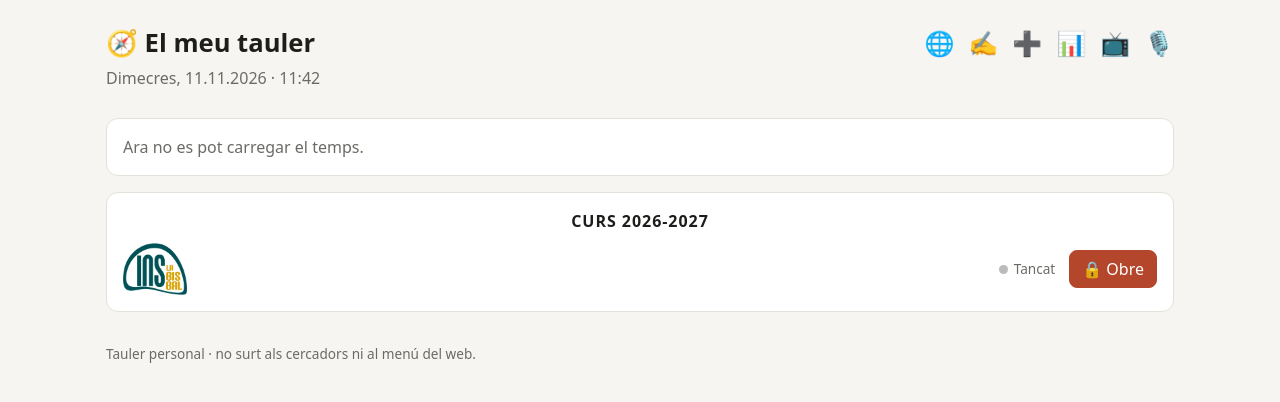
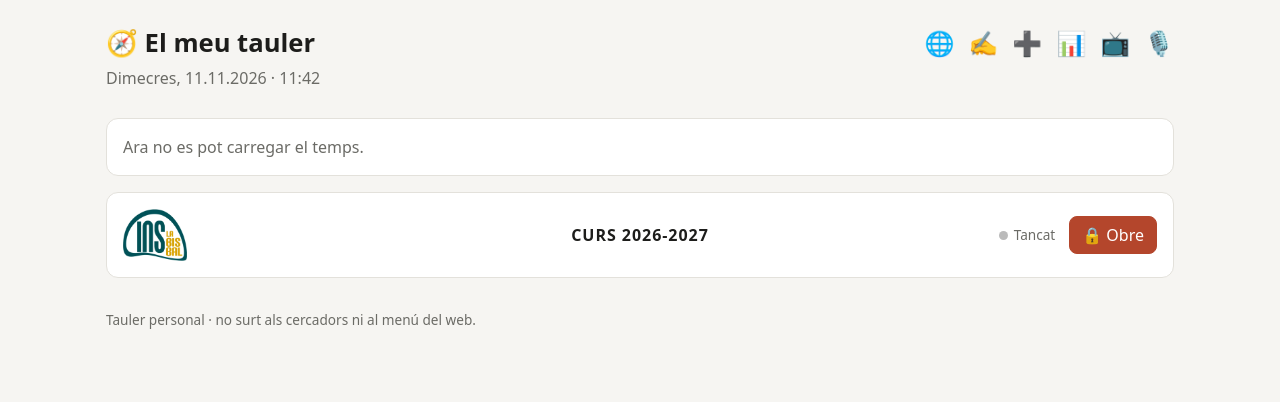
Before and after one commit to ignasicorney/ignasicorney.github.io, a Jekyll site: the page built from tauler/index.html, in a window 1280 px wide. Shown: the top 402 px of the page. Built offline with Jekyll 4.4.1, drawn with Linux system fonts in a browser that asks for light colours.

Commit message:
Tauler: CURS 2026-2027 al mateix nivell del logo, centrat
Co-Authored-By: Claude Opus 5.5 <noreply@anthropic.com>
Claude-Session: https://claude.ai/code/session_01JwSTm4TT2Ct7tFHT65zdSi

```diff
--- a/tauler/index.html
+++ b/tauler/index.html
@@ -42,9 +42,9 @@ textarea{width:100%;min-height:90px;resize:vertical}
 @media (max-width:600px){.capcalera h1{font-size:1.25rem}.panells{gap:9px}.panells a{font-size:1.25rem}}
 .panells{display:flex;gap:14px}
 .panells a{font-size:1.5rem;line-height:1;text-decoration:none}
-.curs-inst{margin:0 0 10px;text-align:center;font-weight:700;letter-spacing:.06em}
-.capinst{display:flex;align-items:center;gap:10px 14px;flex-wrap:wrap}
-.capinst h2{margin-right:auto!important}
+.capinst{display:grid;grid-template-columns:1fr auto 1fr;align-items:center;gap:10px 14px}
+.curs-inst{margin:0;text-align:center;font-weight:700;letter-spacing:.06em;white-space:nowrap}
+.capinst-dreta{display:flex;align-items:center;justify-content:flex-end;gap:10px 14px;flex-wrap:wrap}
 .logo-inst{height:52px;width:auto;display:block}
 #institutClau,#institutCos{margin-top:14px}
 .bloc{border-top:1px solid var(--linia);padding-top:14px;margin-top:16px}
@@ -308,11 +308,13 @@ dialog .check{display:flex;gap:8px;align-items:center;color:var(--text);font-siz
 
 
   <section id="institut" class="ample">
-    <p class="curs-inst">CURS 2026-2027</p>
     <div class="capinst">
       <h2 style="margin:0;display:flex;align-items:center"><img src="logo-ins.png" alt="INS la Bisbal" class="logo-inst"></h2>
-      <span class="estat-sinc" id="estatSinc"><i></i><span>Tancat</span></span>
-      <button type="button" class="boto" id="instBoto">🔒 Obre</button>
+      <p class="curs-inst">CURS 2026-2027</p>
+      <div class="capinst-dreta">
+        <span class="estat-sinc" id="estatSinc"><i></i><span>Tancat</span></span>
+        <button type="button" class="boto" id="instBoto">🔒 Obre</button>
+      </div>
     </div>
     <div id="institutClau" hidden>
       <p style="margin:0 0 8px">Escriu la clau de La TdG (la dels llamps i del publicador). Es recorda en aquest aparell fins que premis «Oblida la clau».</p>
```
